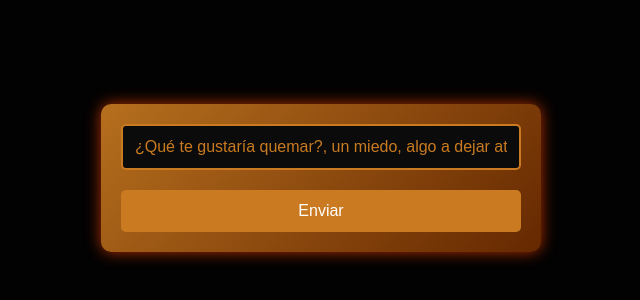
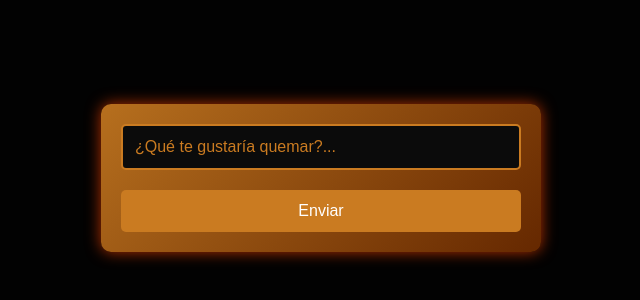
Before and after one commit to chrisgcxo/hoguera, a plain HTML site: page index.html in a window 1280 px wide. Shown: the part 212-512 px from the top of the page, without its empty margins (319-959 px from the left). Drawn offline with Linux system fonts and the light colour scheme.

Commit message:
Update index.html

```diff
--- a/index.html
+++ b/index.html
@@ -8,7 +8,7 @@
 </head>
 <body>
     <form id="commentForm" action="http://localhost:3000/comments" method="POST">
-        <input type="text" id="commentInput" name="comment" placeholder="¿Qué te gustaría quemar?, un miedo, algo a dejar atrás...">
+        <input type="text" id="commentInput" name="comment" placeholder="¿Qué te gustaría quemar?...">
         <button type="submit">Enviar</button>
     </form>
     <div id="commentList"></div>
```
